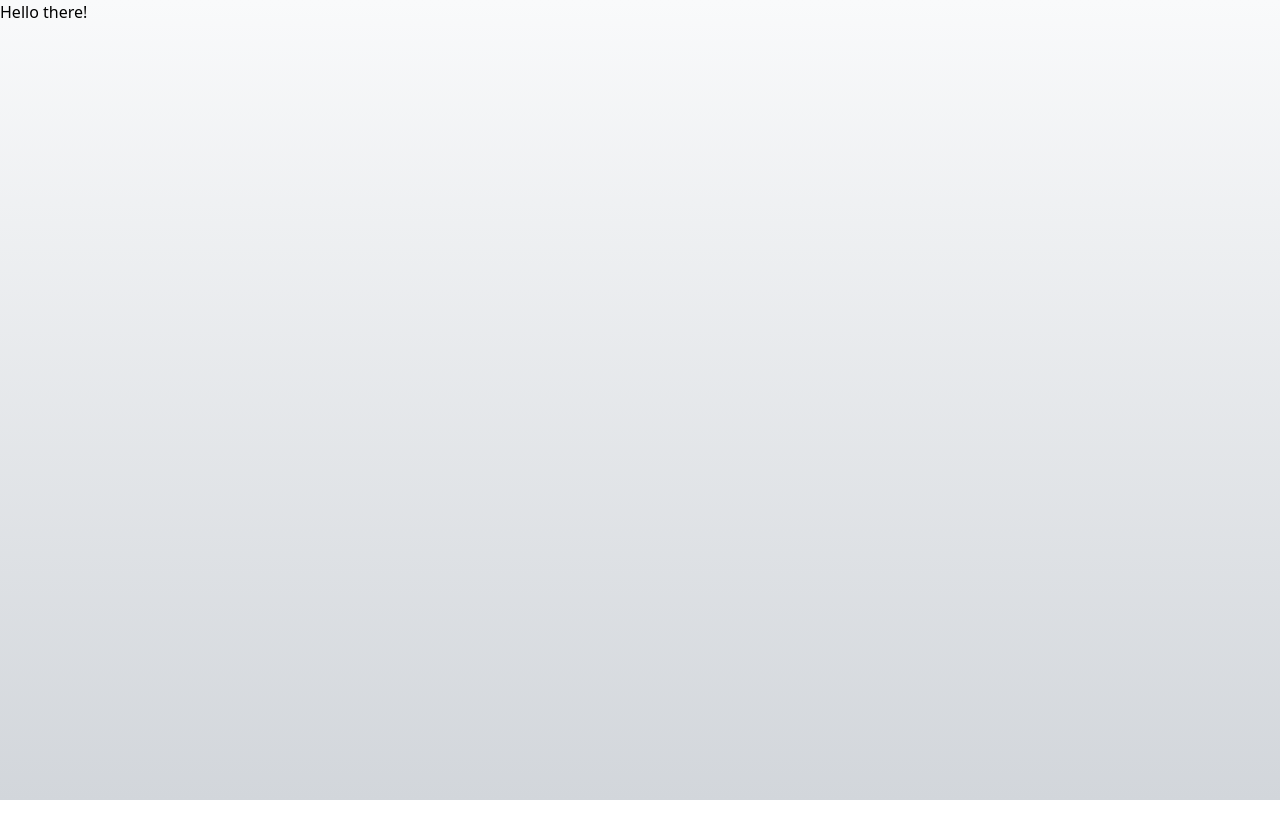
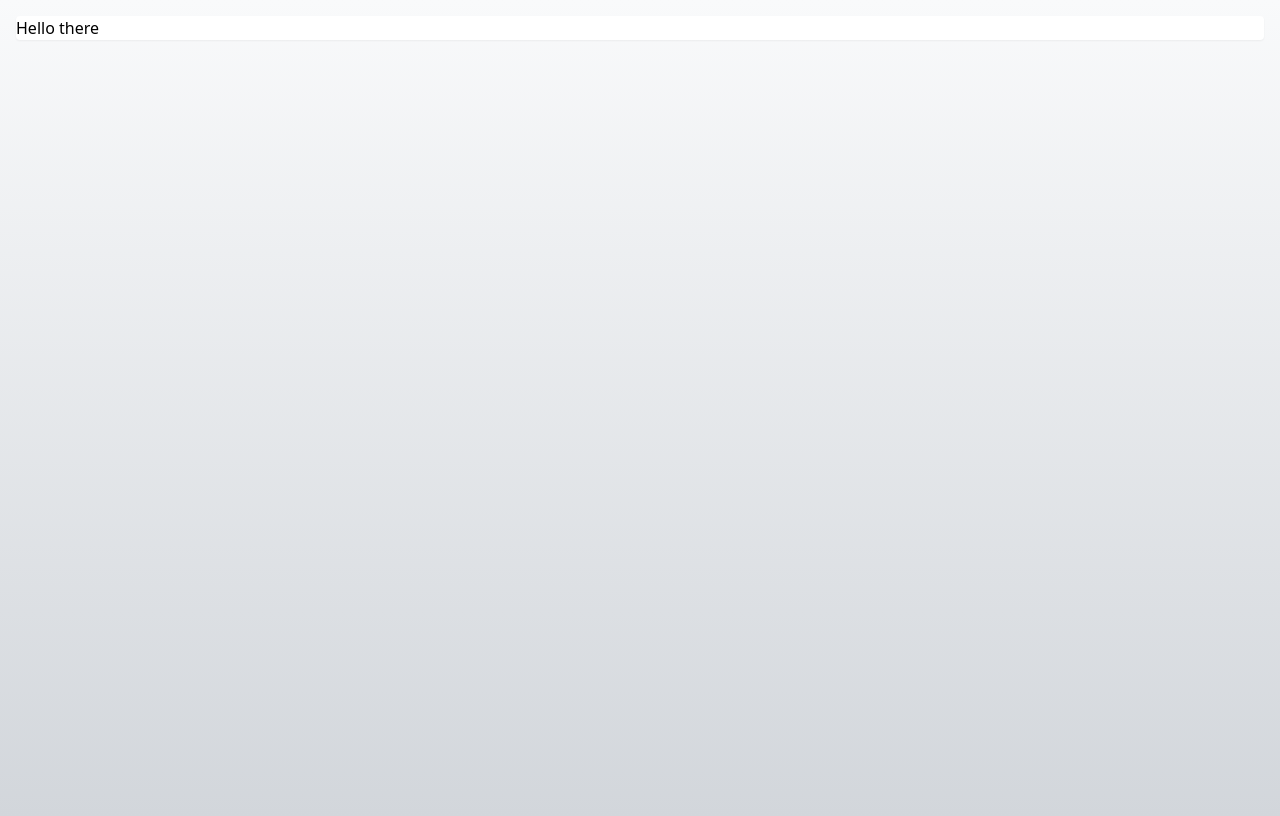
Before and after one commit to CodyJPerry/features-section-side-image, a Next.js app: page / in a window 1280 px wide. Built offline with nearby package versions, Linux system fonts and the light colour scheme.

Commit message:
Setup other route and add styles to section

```diff
--- a/app/page.tsx
+++ b/app/page.tsx
@@ -2,8 +2,10 @@ import Image from "next/image";
 
 export default function Home() {
   return (
-    <main>
-      <h1>Hello there!</h1>
+    <main class='m-4'>
+      <section className="grid grid-cols-1 grow bg-white rounded shadow-sm">
+        <h1>Hello there</h1>
+      </section>
     </main>
   );
 }
--- /dev/null
+++ b/app/right/page.tsx
@@ -0,0 +1,9 @@
+import React from 'react'
+
+const page = () => {
+  return (
+    <div>page right</div>
+  )
+}
+
+export default page
```
